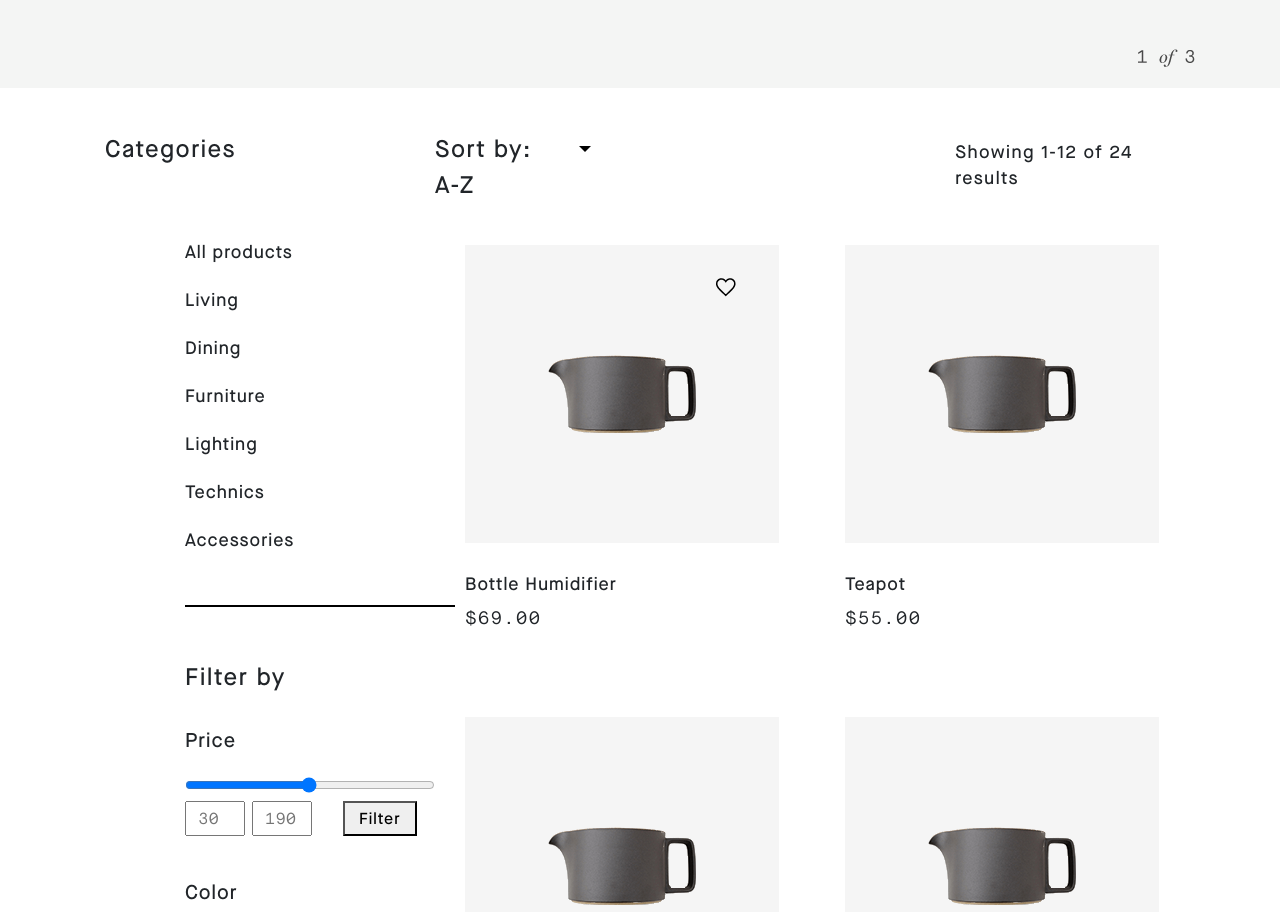
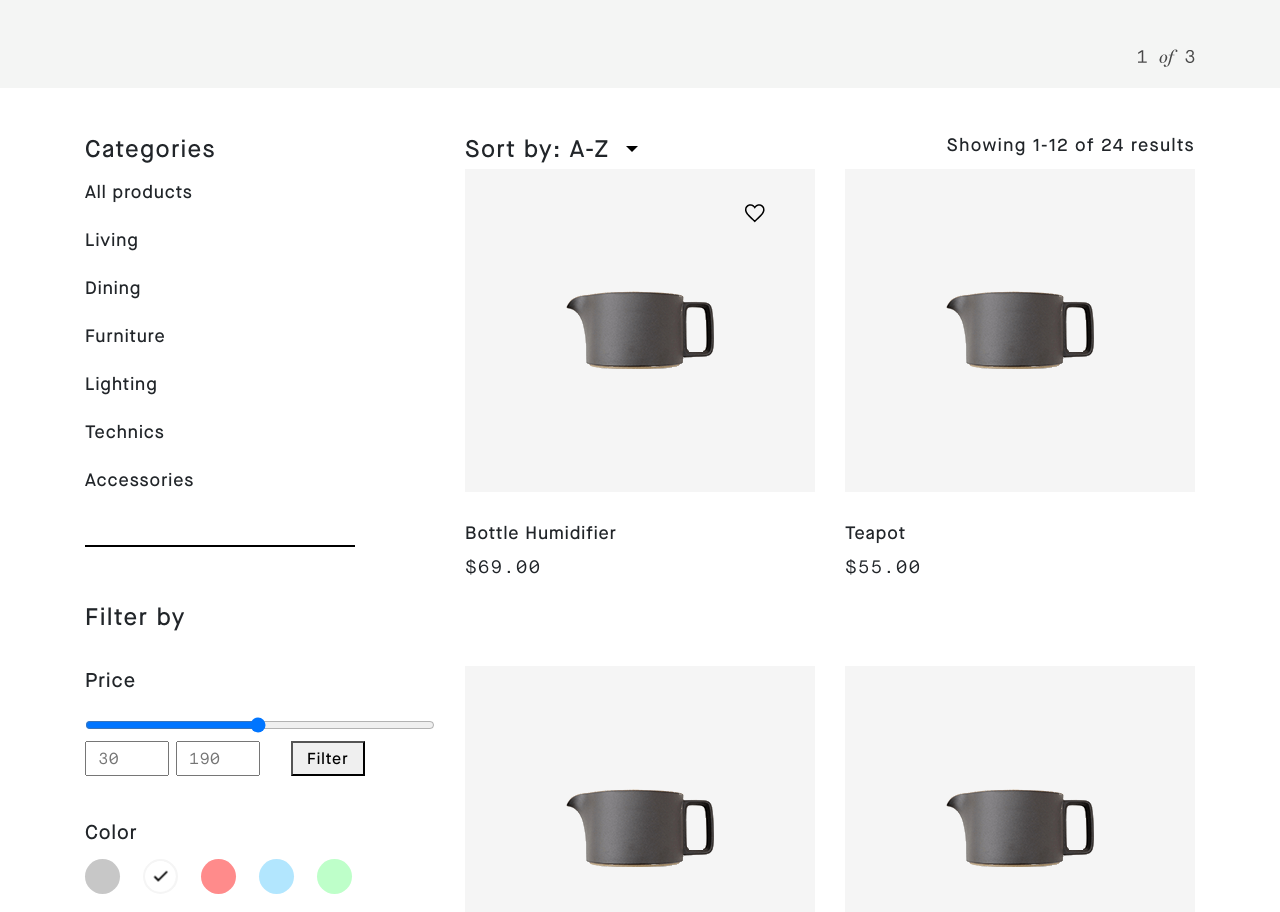
Before and after one commit to PanKreska/LP, a website built with webpack: page src/tasks/3.html in a window 1280 px wide. Shown: the part 642-1554 px from the top of the page. Built offline with nearby package versions, Linux system fonts and the light colour scheme.

Commit message:
sortby no margin

```diff
--- a/src/tasks/3.html
+++ b/src/tasks/3.html
@@ -155,7 +155,7 @@
         <div class="section--two">
             <div class="container">
                 <div class="row">
-                    <div class="col-12">
+                    <div class="col-xl-4 col-md-4">
                         <div class="filters">
                             <div class="left-filter">
                                 <div class="category">Categories</div>
@@ -177,11 +177,7 @@
                             </div>
                             <!-- left-filter -->
                             <div class="categories desktop">Categories</div>
-                            <div class="sorter">Sort by: A-Z</div>
-                            <div class="arrowDown desktop"></div>
-                            <div class="results">
-                                Showing 1-12 of 24 results
-                            </div>
+
                             <div class="right-filter">
                                 <div class="icon-filtr">
                                     <img
@@ -231,6 +227,18 @@
                             <!-- right-filter -->
                         </div>
                         <!-- filters -->
+                    </div>
+                    <div class="col-xl-8 col-md-8">
+                        <div class="filter-wrapper">
+                            <div class="sorter">
+                                <span >Sort by: A-Z</span>
+                                <div class="arrowDown desktop"></div>
+                            </div>
+
+                            <div class="results">
+                                Showing 1-12 of 24 results
+                            </div>
+                        </div>
                     </div>
                     <!-- col-12 -->
                     <div class="col-12">
--- a/src/tasks/task3/sections/section1.scss
+++ b/src/tasks/task3/sections/section1.scss
@@ -28,10 +28,6 @@
         .desktop-menu {
             margin-left: -20.3%;
             margin-top: 0.4%;
-
-            @media (min-width: 1399.98px) {
-                margin-left: 20.3%;
-            }
 
             .desk-list {
                 display: flex;
--- a/src/tasks/task3/sections/section2.scss
+++ b/src/tasks/task3/sections/section2.scss
@@ -3,18 +3,18 @@
     padding: 45px 0;
 }
 
-.filters {
+.filters,
+.filter-wrapper {
     display: flex;
     justify-content: space-between;
-    margin: 0 20px 40px;
     font-family: var(--fontTask3);
     font-size: 24px;
 
     @media (min-width: 1399.98px) {
-        margin: 39px 99px 30px;
         font-size: 24px;
         letter-spacing: 1px;
     }
+
 
     @media (min-width: 320px) and (max-width: 380px) {
         margin: 0 0px 40px;
@@ -77,14 +77,13 @@
     .sorter {
         font-size: 24px;
         letter-spacing: 1px;
-        margin-left: 18.6%;
+
     }
 
     .results {
         font-size: 18px;
         letter-spacing: 1px;
         line-height: 26px;
-        margin-top: 0.7%;
     }
 
     .sorter,
@@ -93,7 +92,7 @@
         letter-spacing: 1.5px;
 
         @media (min-width: 991.98px) {
-            display: block;
+            display: flex;
         }
     }
 
@@ -106,7 +105,6 @@
         margin: 13px 16px;
 
         &.desktop {
-            margin-right: 34%;
 
             @media (max-width: 991.98px) {
                 display: none;
@@ -140,12 +138,7 @@
 .product {
     .image--wrapper {
         background-color: var(--backgroundImage);
-        width: 89.7%;
         position: relative;
-
-        @media (min-width: 1399.98px) {
-            width: 91.7%;
-        }
 
         .heart {
             position: absolute;
@@ -240,8 +233,6 @@
 
 .sidebar {
     font-family: var(--fontTask3);
-    padding-left: 100px;
-    margin-top: -16px;
 
     .categories-list,
     .size-item,
@@ -387,7 +378,6 @@
     line-height: 27px;
     align-items: flex-end;
     justify-content: flex-end;
-    margin-right: 40px;
 
     .num {
         margin-right: 10px;
```
